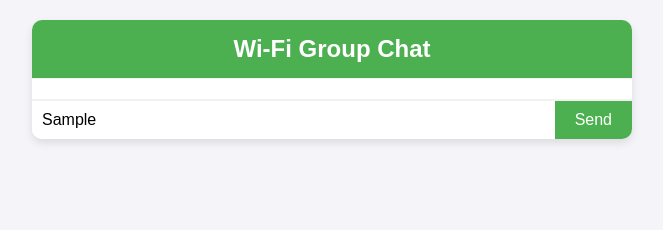
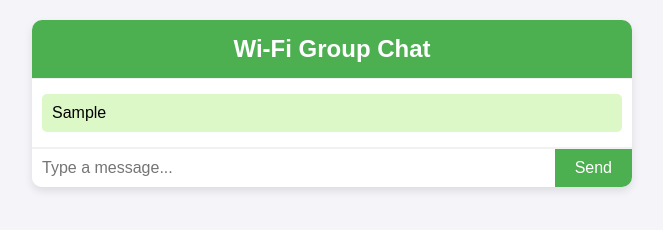
Before and after one commit to almamun1572/wifi-group-chat.github.io, a plain HTML site: page index.html in a window 1280 px wide. Both pictures are taken after typing "Sample" into the empty fields and a click on the button "Send". Shown: the whole page, without its empty margins (308-971 px from the left). Drawn offline with Linux system fonts and the light colour scheme.

Commit message:
wifi chat

```diff
--- a/index.html
+++ b/index.html
@@ -99,30 +99,29 @@
     </div>
 
     <script>
-   const ws = new WebSocket('ws://192.168.0.109:8080');
+        const ws = new WebSocket('ws://192.168.0.109:8080'); // Update to your server's IP
 
-ws.onopen = () => {
-    console.log('Connected to the server');
-};
+        const chatMessages = document.getElementById('chatMessages');
+        const messageInput = document.getElementById('messageInput');
+        const sendMessageButton = document.getElementById('sendMessage');
 
-ws.onmessage = (event) => {
-    const chatBox = document.getElementById('chatBox');
-    chatBox.innerHTML += `<p>${event.data}</p>`;
-};
+        ws.onopen = () => {
+            console.log('Connected to the server');
+        };
 
-ws.onclose = () => {
-    console.log('Disconnected from the server');
-};
+        ws.onmessage = (event) => {
+            const messageData = JSON.parse(event.data);
+            displayMessage(messageData.message, messageData.sender === 'self' ? 'self' : 'other');
+        };
 
-ws.onerror = (error) => {
-    console.error('WebSocket error:', error);
-};
-
-function sendMessage() {
-    const input = document.getElementById('messageInput');
-    ws.send(input.value);
-    input.value = '';
-}
+        sendMessageButton.addEventListener('click', () => {
+            const message = messageInput.value.trim();
+            if (message) {
+                ws.send(JSON.stringify({ message, sender: 'self' }));
+                displayMessage(message, 'self');
+                messageInput.value = '';
+            }
+        });
 
         function displayMessage(message, type) {
             const messageElement = document.createElement('div');
```
